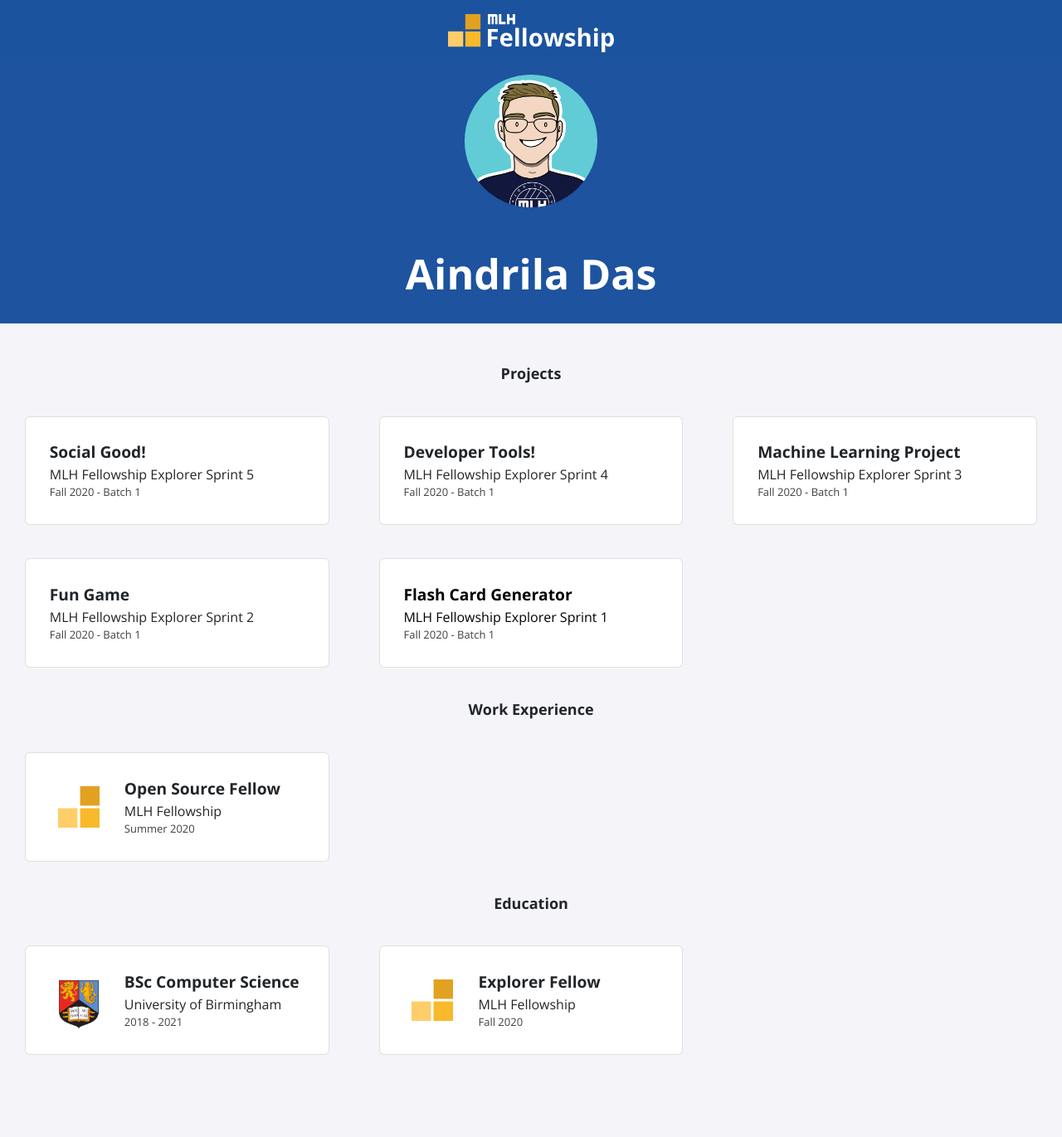
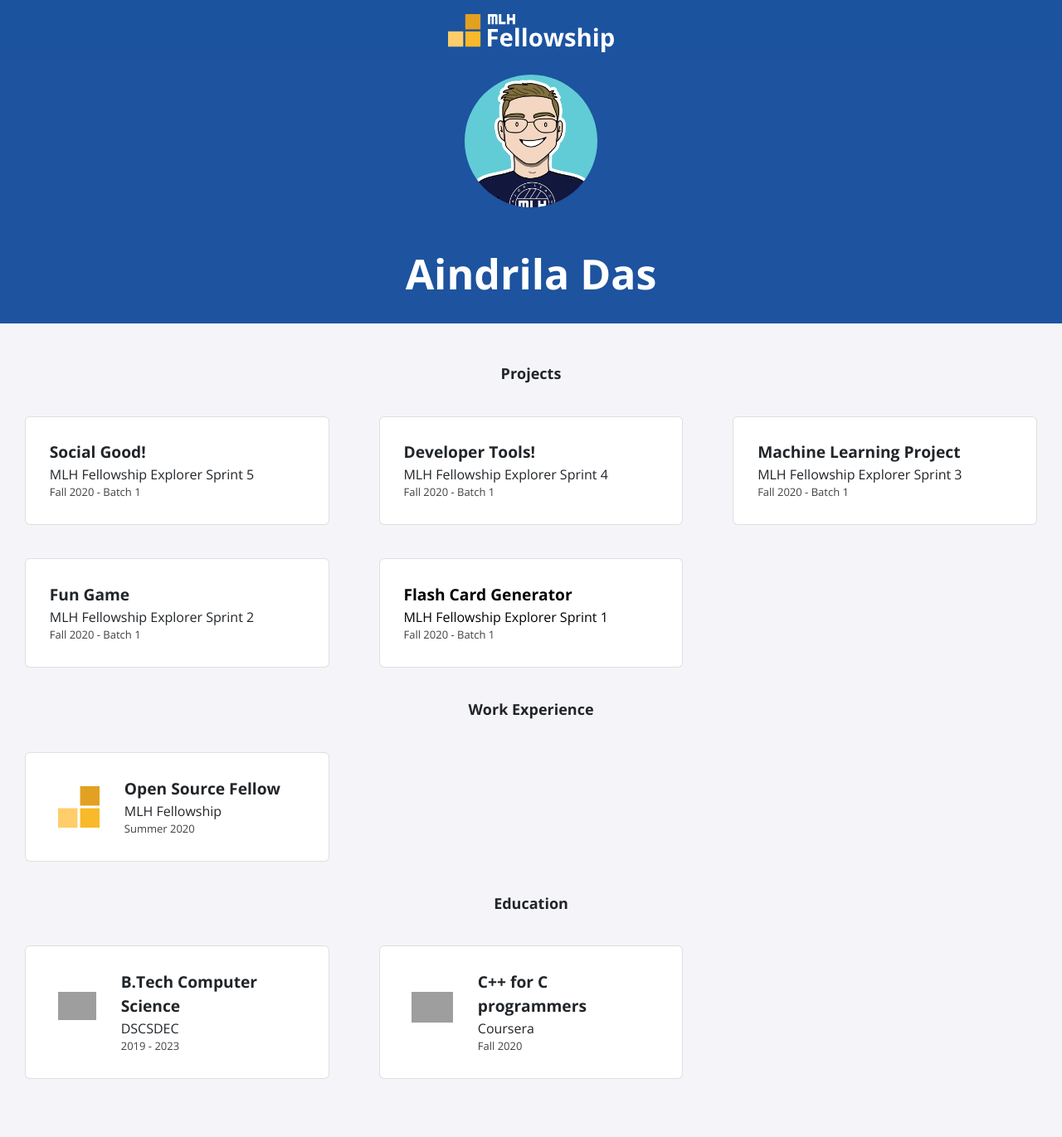
Before and after one commit to aindrila2412/aindrila2412.github.io, a Jekyll site: the page built from index.html, in a window 1280 px wide. Shown: the whole page at 83% size. Built offline with Jekyll 4.4.1, drawn with Linux system fonts in a browser that asks for light colours; nearby versions of some CDN libraries; before the commit the page ends 1342 px from its top, so only the background shows below that; grey boxes are pictures that could not be loaded.

Commit message:
Update education.yml

```diff
--- a/_data/education.yml
+++ b/_data/education.yml
@@ -1,9 +1,9 @@
-- course: BSc Computer Science
-  institute: University of Birmingham
-  dates: 2018 - 2021
-  logo: uob.png
+- course: B.Tech Computer Science
+  institute: DSCSDEC
+  dates: 2019 - 2023
+  logo: DSCS.png
 
-- course: Explorer Fellow
-  institute: MLH Fellowship
+- course: C++ for C programmers
+  institute: Coursera
   dates: Fall 2020
-  logo: fellowship.svg
+  logo: coursera.png
```
